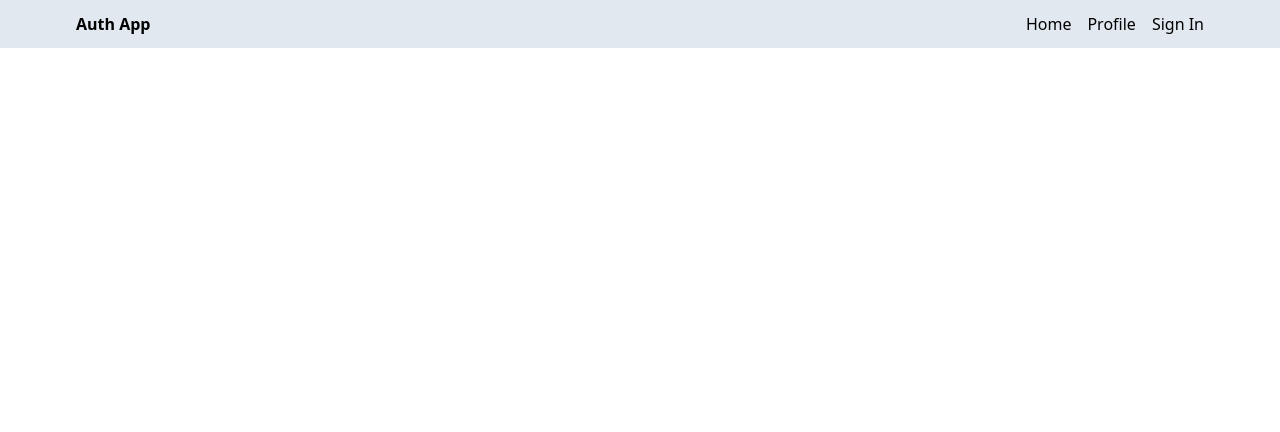
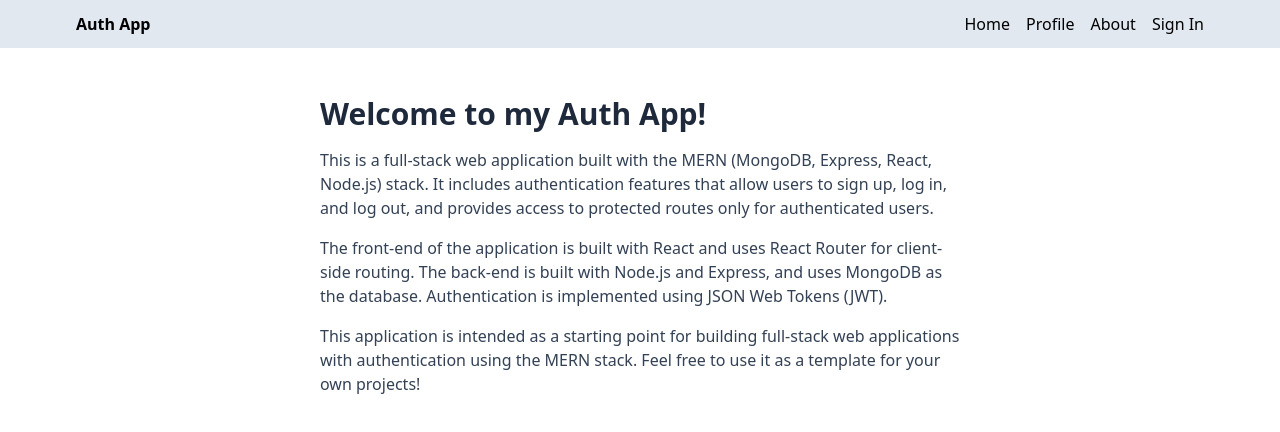
Before and after one commit to deepGIVAn/auth-app, a React app: page / in a window 1280 px wide. Shown: the top 432 px of the page. Built offline with nearby package versions, Linux system fonts and the light colour scheme; the HTML template or start-up script is replaced by a standard one.

Commit message:
signout added

```diff
--- a/src/components/Header.jsx
+++ b/src/components/Header.jsx
@@ -18,6 +18,9 @@
             <Link to="/profile">Profile</Link>
           </li>
           <li>
+            <Link to="/about">About</Link>
+          </li>
+          <li>
             {currentUser ? (
               <Link to="/profile">
                 <img
--- a/src/pages/About.jsx
+++ b/src/pages/About.jsx
@@ -1,8 +1,24 @@
 
 export default function About() {
   return (
-    <div>
-
+    <div className="px-4 py-12 max-w-2xl mx-auto">
+      <h1 className="text-3xl font-bold  mb-4 text-slate-800">About</h1>
+      <p className="mb-4 text-slate-700">
+        This is a MERN (MongoDB, Express, React, Node.js) stack application with
+        authentication. It allows users to sign up, log in, and log out, and
+        provides access to protected routes only for authenticated users.
+      </p>
+      <p className="mb-4 text-slate-700">
+        The front-end of the application is built with React and uses React
+        Router for client-side routing. The back-end is built with Node.js and
+        Express, and uses MongoDB as the database. Authentication is implemented
+        using JSON Web Tokens (JWT).
+      </p>
+      <p className="mb-4 text-slate-700">
+        This application is intended as a starting point for building full-stack
+        web applications with authentication using the MERN stack. Feel free to
+        use it as a template for your own projects!
+      </p>
     </div>
-  )
+  );
 }
--- a/src/pages/Home.jsx
+++ b/src/pages/Home.jsx
@@ -1,8 +1,27 @@
 
 export default function Home() {
   return (
-    <div>
-
+    <div className="px-4 py-12 max-w-2xl mx-auto">
+      <h1 className="text-3xl font-bold  mb-4 text-slate-800">
+        Welcome to my Auth App!
+      </h1>
+      <p className="mb-4 text-slate-700">
+        This is a full-stack web application built with the MERN (MongoDB,
+        Express, React, Node.js) stack. It includes authentication features that
+        allow users to sign up, log in, and log out, and provides access to
+        protected routes only for authenticated users.
+      </p>
+      <p className="mb-4 text-slate-700">
+        The front-end of the application is built with React and uses React
+        Router for client-side routing. The back-end is built with Node.js and
+        Express, and uses MongoDB as the database. Authentication is implemented
+        using JSON Web Tokens (JWT).
+      </p>
+      <p className="mb-4 text-slate-700">
+        This application is intended as a starting point for building full-stack
+        web applications with authentication using the MERN stack. Feel free to
+        use it as a template for your own projects!
+      </p>
     </div>
-  )
+  );
 }
--- a/src/pages/Profile.jsx
+++ b/src/pages/Profile.jsx
@@ -11,6 +11,12 @@
   updateUserStart,
   updateUserSuccess,
   updateUserFailure,
+  deleteUserStart,
+  deleteUserSuccess,
+  deleteUserFailure,
+  signoutUserStart,
+  signoutUserSuccess,
+  signoutUserFailure,
 } from "../redux/user/userSlice";
 
 export default function Profile() {
@@ -30,6 +36,32 @@
     setFormData({ ...formData, [event.target.id]: event.target.value });
   };
   // console.log(formData);
+
+  const handleDelete = async () => {
+    try {
+      dispatch(deleteUserStart());
+      const res = await fetch(`/api/user/delete/${currentUser._id}`,{
+        method: 'DELETE',
+      })
+      const data = await res.json();
+      if (data?.success === false) {
+        dispatch(deleteUserFailure(data));
+      }
+      dispatch(deleteUserSuccess());
+    } catch (error) {
+      dispatch(deleteUserFailure(error));
+    }
+  }
+
+  const handleSignOut = async () => {
+    try {
+      dispatch(signoutUserStart());
+      await fetch(`/api/user/signout`);
+      dispatch(signoutUserSuccess());
+    } catch (error) {
+      dispatch(signoutUserFailure(error));
+    }
+  }
 
   const handleSubmit = async (event) => {
     event.preventDefault();
@@ -151,8 +183,12 @@
         </button>
       </form>
       <div className="flex justify-between mt-5">
-        <span className="text-red-700 cursor-pointer">Delete Account</span>
-        <span className="text-red-700 cursor-pointer">Sign Out</span>
+        <span onClick={handleDelete} className="text-red-700 cursor-pointer">
+          Delete Account
+        </span>
+        <span onClick={handleSignOut} className="text-red-700 cursor-pointer">
+          Sign Out
+        </span>
       </div>
       <p className="text-red-700 mt-5">
         {error ? error.message || "Something went wrong" : ""}
--- a/src/redux/user/userSlice.js
+++ b/src/redux/user/userSlice.js
@@ -3,7 +3,8 @@
 const initialState = {
     currentUser:null,
     loading:false,
-    error:false
+    error:false,
+    del_loading:false,
 }
 
 const userSlice = createSlice({
@@ -33,7 +34,31 @@
         updateUserFailure:(state,action)=>{
             state.error = action.payload;
             state.loading = false;
-        }
+        },
+        deleteUserStart:(state)=>{
+            state.del_loading = true;
+        },
+        deleteUserSuccess:(state)=>{
+            state.currentUser = null;
+            state.error = false;
+            state.del_loading = false;
+        },
+        deleteUserFailure:(state,action)=>{
+            state.error = action.payload;
+            state.del_loading = false;
+        },
+        signoutUserStart:(state)=>{
+            state.signout_loading = true;
+        },
+        signoutUserSuccess:(state)=>{
+            state.currentUser = null;
+            state.error = false;
+            state.signout_loading = false;
+        },
+        signoutUserFailure:(state,action)=>{
+            state.error = action.payload;
+            state.signout_loading = false;
+        },
     }
 });
 
@@ -45,6 +70,12 @@
   updateUserStart,
   updateUserSuccess,
   updateUserFailure,
+  deleteUserStart,
+  deleteUserSuccess,
+  deleteUserFailure,
+  signoutUserStart,
+  signoutUserSuccess,
+  signoutUserFailure,
 } = userSlice.actions;
 
 export default userSlice.reducer;
```
